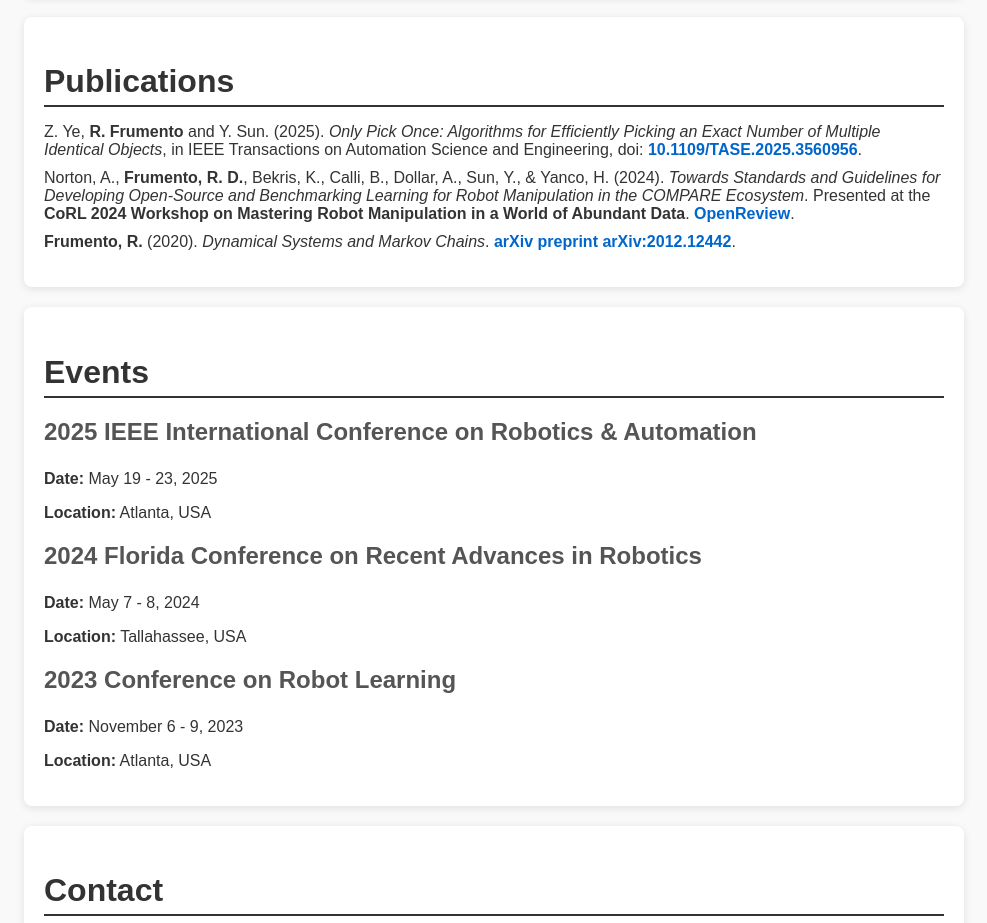
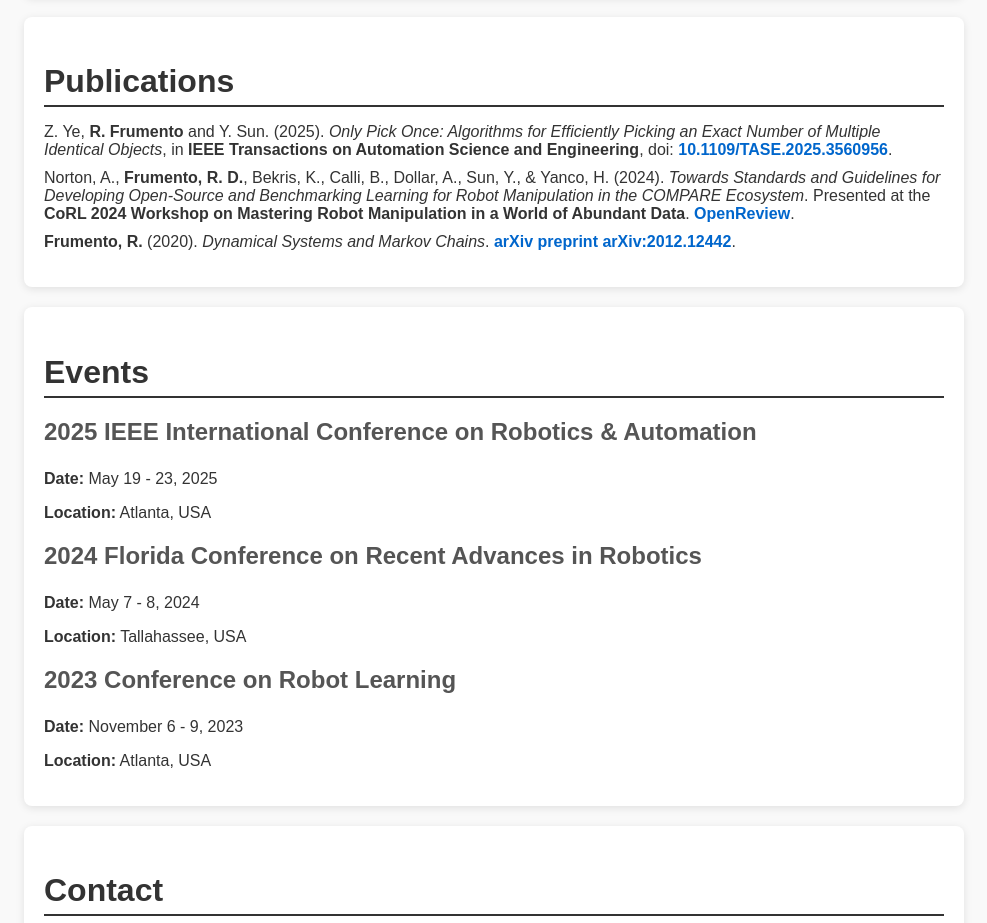
Before and after one commit to RicardoFrumento/RicardoFrumento.github.io, a plain HTML site: page index.html in a window 1280 px wide. Shown: the part 2405-3328 px from the top of the page, without its empty margins (146-1133 px from the left). Drawn offline with Linux system fonts and the light colour scheme.

Commit message:
Update index.html

```diff
--- a/index.html
+++ b/index.html
@@ -104,7 +104,7 @@
         <h2>Publications</h2>
         <ul>
             <li>
-                Z. Ye, <strong>R. Frumento</strong> and Y. Sun. (2025). <em>Only Pick Once: Algorithms for Efficiently Picking an Exact Number of Multiple Identical Objects</em>, in IEEE Transactions on Automation Science and Engineering, doi: <a href="https://ieeexplore.ieee.org/document/10965785" target="_blank">10.1109/TASE.2025.3560956</a>.
+                Z. Ye, <strong>R. Frumento</strong> and Y. Sun. (2025). <em>Only Pick Once: Algorithms for Efficiently Picking an Exact Number of Multiple Identical Objects</em>, in <strong>IEEE Transactions on Automation Science and Engineering</strong>, doi: <a href="https://ieeexplore.ieee.org/document/10965785" target="_blank">10.1109/TASE.2025.3560956</a>.
             </li>
             <li>
                 Norton, A., <strong>Frumento, R. D.</strong>, Bekris, K., Calli, B., Dollar, A., Sun, Y., & Yanco, H. (2024). <em>Towards Standards and Guidelines for Developing Open-Source and Benchmarking Learning for Robot Manipulation in the COMPARE Ecosystem</em>. Presented at the <strong>CoRL 2024 Workshop on Mastering Robot Manipulation in a World of Abundant Data</strong>. <a href="https://openreview.net/forum?id=eDRxok2gvr" target="_blank">OpenReview</a>.
```
